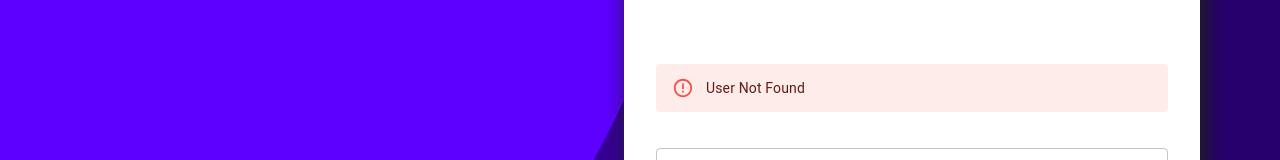
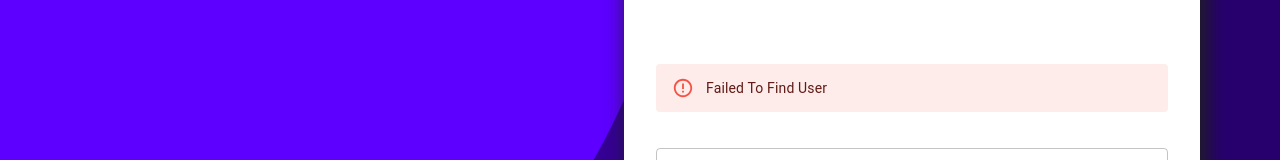
Before and after one commit to NerdeeApp/Nerdee-Web, a React (Create React App) app: page /login in a window 1280 px wide. Shown: the part 220-380 px from the top of the page. Built offline with nearby package versions, Linux system fonts and the light colour scheme.

Commit message:
Added some response returns to check for valid input - fixed (probably)

```diff
--- a/src/pages/page/Login.tsx
+++ b/src/pages/page/Login.tsx
@@ -15,6 +15,7 @@ const Login: FC<props> = () => {
 	const [ username, setUsername ] = useState('');
 	const [ password, setPassword ] = useState('');
 	const [ redirect, setRedirect ] = useState(false);
+	const [ valid, setValid ] = useState(true);
 
 	const submit = async (e: SyntheticEvent) => {
 		e.preventDefault();
@@ -29,7 +30,9 @@ const Login: FC<props> = () => {
 			credentials: 'include',
 		}) /*.then((res) => res.json().then((data) => console.log(data)));*/
 			.then((res) => {
-				res.json().then((data) => console.log(data));
+				res.json().then((data) => {
+					if (!data.Success) setValid(false);
+				});
 			})
 			.catch((err) => console.log(`API CALL ERROR: ${err.message}`));
 
@@ -69,7 +72,7 @@ const Login: FC<props> = () => {
 
 			<div id='login__frame'>
 				<h1 id='title'>LOGIN</h1>
-				<Alert severity='error'>User Not Found</Alert>
+				{valid ? <Alert severity='error'>Failed To Find User</Alert> : null}
 				<br />
 				<br />
 				<form onSubmit={submit} id='l__frm'>
```
